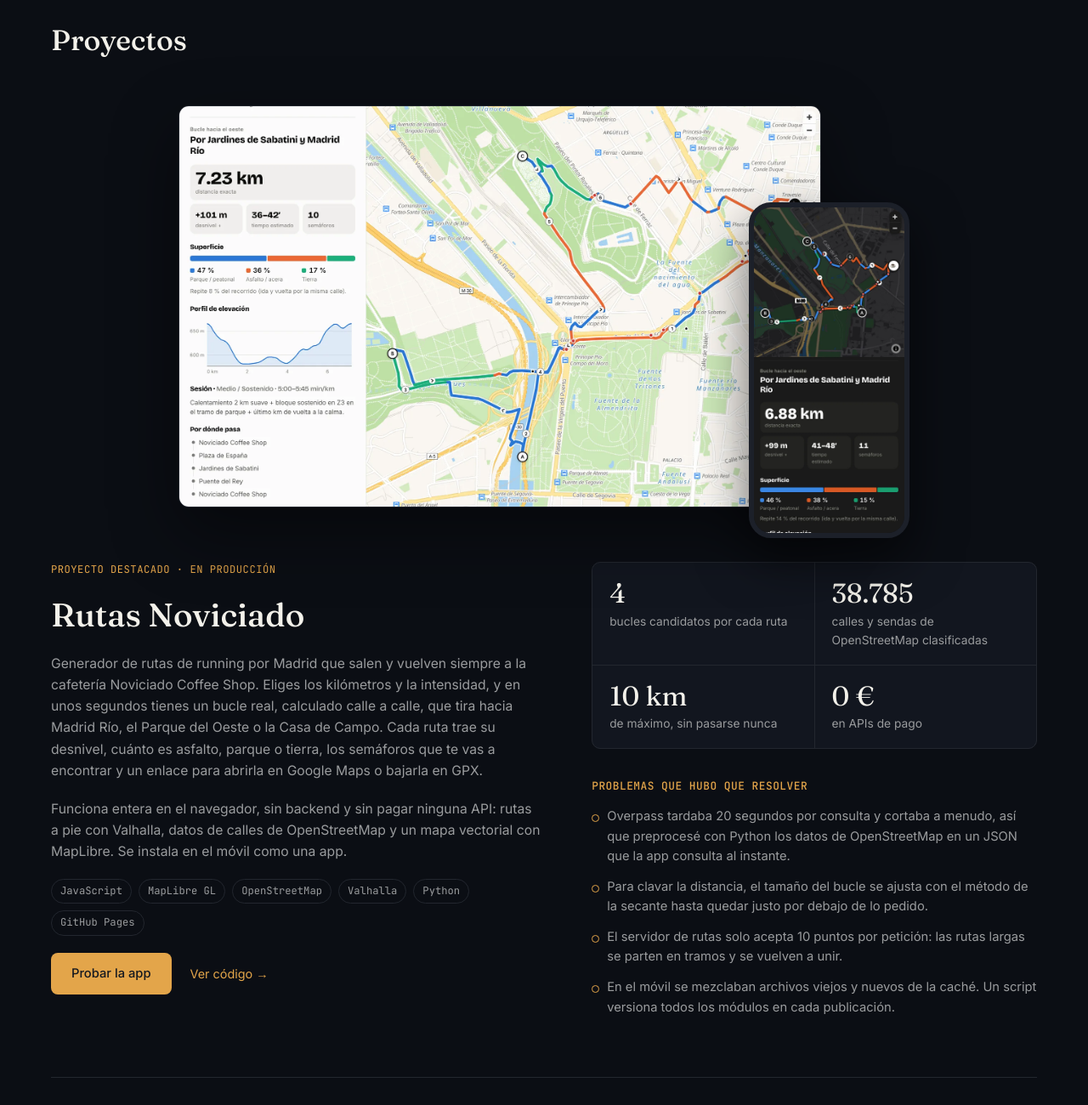
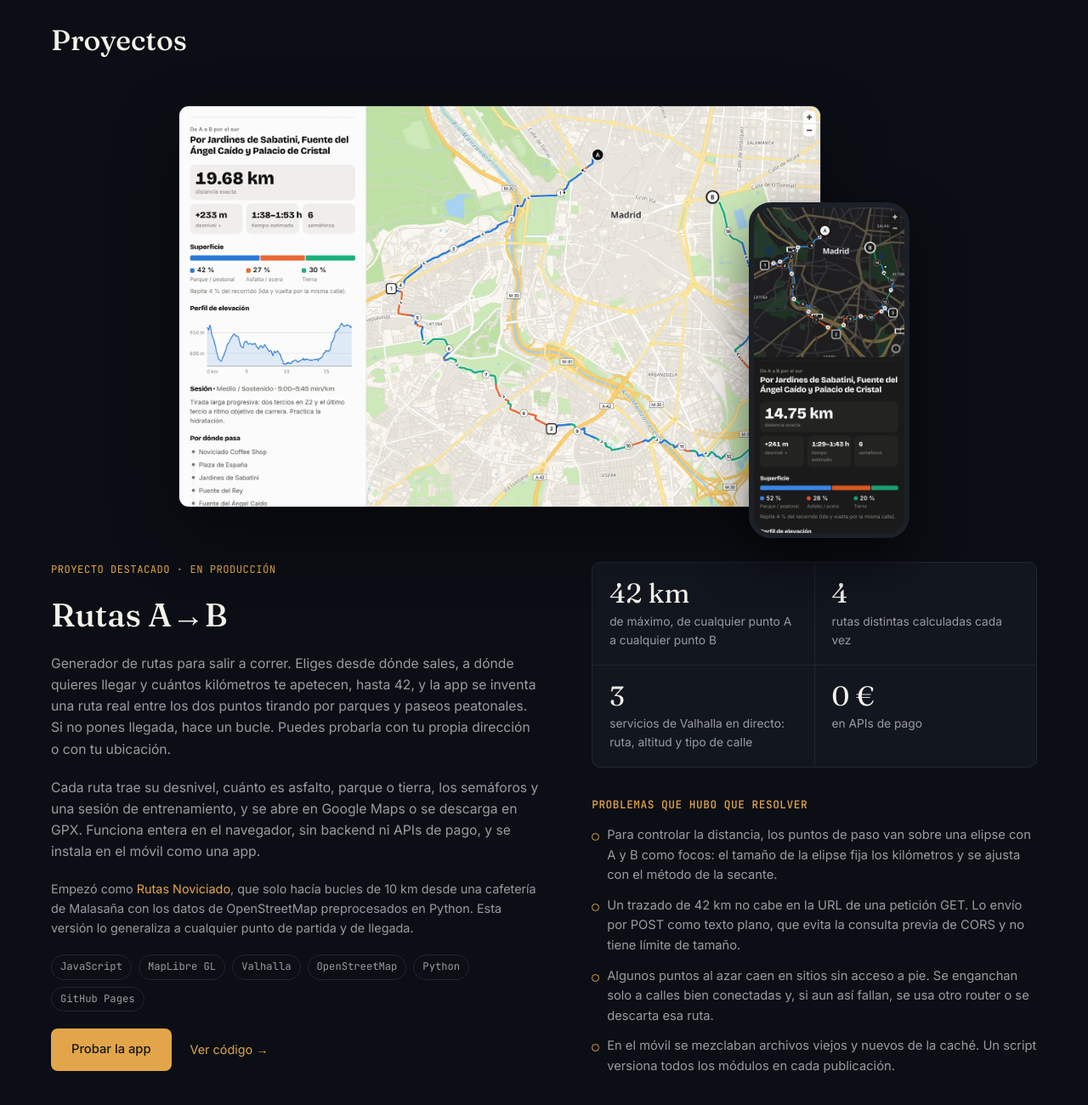
Before and after one commit to danielcs94/danielcs94.github.io, a plain HTML site: page index.html in a window 1280 px wide. Shown: the part 1540-2840 px from the top of the page at 85% size. Drawn offline with Linux system fonts and the light colour scheme.

Commit message:
Rutas A→B como proyecto destacado

```diff
--- a/index.html
+++ b/index.html
@@ -43,7 +43,7 @@
       </p>
       <div class="hero-actions">
         <a href="#proyectos" class="btn btn-primary">Ver proyectos</a>
-        <a href="mailto:danielclavero94@gmail.com" class="btn btn-ghost">Contactar</a>
+        <a href="mailto:danielclavero94@gmail.com" class="btn btn-ghost" data-goatcounter-click="portfolio-contactar">Contactar</a>
       </div>
     </div>
   </section>
@@ -54,7 +54,7 @@
       Soy Daniel, desarrollador full-stack en formación, actualmente cursando el ciclo de Desarrollo
       de Aplicaciones Web (DAW) en The Power Prometeo. Soy autodidacta por naturaleza: prefiero
       aprender construyendo proyectos reales antes que solo por teoría, y este portfolio es prueba
-      de ello — desde un generador de rutas de running que calcula bucles reales por Madrid, o
+      de ello — desde un generador de rutas de running que calcula recorridos reales entre dos puntos, o
       una tienda online completa con backend en Laravel y frontend en Angular, hasta
       una herramienta de automatización con Python y Playwright, pasando por un juego de rol en Java
       que aplica principios sólidos de programación orientada a objetos.
@@ -72,58 +72,62 @@
 
     <article class="project project-featured" data-reveal>
       <div class="featured-media">
-        <a href="https://danielcs94.github.io/rutas-noviciado/" target="_blank" rel="noopener" class="shot shot-desktop">
-          <img src="assets/rutas-escritorio.webp" width="1800" height="1125" loading="lazy"
-               alt="Rutas Noviciado en escritorio: bucle de 7,23 km por Jardines de Sabatini, Madrid Río y la Casa de Campo, con desnivel, superficie y perfil de elevación">
+        <a href="https://danielcs94.github.io/rutas-ab/" target="_blank" rel="noopener" class="shot shot-desktop" data-goatcounter-click="portfolio-captura-rutas-ab">
+          <img src="assets/rutas-ab-escritorio.webp" width="1800" height="1125" loading="lazy"
+               alt="Rutas A→B en escritorio: ruta de 19,68 km de Noviciado a la Puerta de Alcalá por Madrid Río y el Retiro, con desnivel, superficie y perfil de elevación">
         </a>
-        <a href="https://danielcs94.github.io/rutas-noviciado/" target="_blank" rel="noopener" class="shot shot-phone">
-          <img src="assets/rutas-movil.webp" width="780" height="1688" loading="lazy"
-               alt="Rutas Noviciado en el móvil, en modo oscuro">
+        <a href="https://danielcs94.github.io/rutas-ab/" target="_blank" rel="noopener" class="shot shot-phone" data-goatcounter-click="portfolio-captura-rutas-ab">
+          <img src="assets/rutas-ab-movil.webp" width="780" height="1688" loading="lazy"
+               alt="Rutas A→B en el móvil, en modo oscuro">
         </a>
       </div>
 
       <div class="featured-body">
         <div class="project-info">
           <p class="featured-tag">Proyecto destacado · en producción</p>
-          <h3>Rutas Noviciado</h3>
+          <h3>Rutas A→B</h3>
           <p class="project-desc">
-            Generador de rutas de running por Madrid que salen y vuelven siempre a la cafetería
-            Noviciado Coffee Shop. Eliges los kilómetros y la intensidad, y en unos segundos tienes
-            un bucle real, calculado calle a calle, que tira hacia Madrid Río, el Parque del Oeste o
-            la Casa de Campo. Cada ruta trae su desnivel, cuánto es asfalto, parque o tierra, los
-            semáforos que te vas a encontrar y un enlace para abrirla en Google Maps o bajarla en GPX.
+            Generador de rutas para salir a correr. Eliges desde dónde sales, a dónde quieres llegar y
+            cuántos kilómetros te apetecen, hasta 42, y la app se inventa una ruta real entre los dos
+            puntos tirando por parques y paseos peatonales. Si no pones llegada, hace un bucle. Puedes
+            probarla con tu propia dirección o con tu ubicación.
           </p>
           <p class="project-desc">
-            Funciona entera en el navegador, sin backend y sin pagar ninguna API: rutas a pie con
-            Valhalla, datos de calles de OpenStreetMap y un mapa vectorial con MapLibre. Se instala
-            en el móvil como una app.
+            Cada ruta trae su desnivel, cuánto es asfalto, parque o tierra, los semáforos y una sesión
+            de entrenamiento, y se abre en Google Maps o se descarga en GPX. Funciona entera en el
+            navegador, sin backend ni APIs de pago, y se instala en el móvil como una app.
+          </p>
+          <p class="project-desc featured-origin">
+            Empezó como <a href="https://danielcs94.github.io/rutas-noviciado/" target="_blank" rel="noopener" data-goatcounter-click="portfolio-probar-rutas-noviciado">Rutas Noviciado</a>,
+            que solo hacía bucles de 10 km desde una cafetería de Malasaña con los datos de OpenStreetMap
+            preprocesados en Python. Esta versión lo generaliza a cualquier punto de partida y de llegada.
           </p>
           <ul class="project-stack">
             <li>JavaScript</li>
             <li>MapLibre GL</li>
+            <li>Valhalla</li>
             <li>OpenStreetMap</li>
-            <li>Valhalla</li>
             <li>Python</li>
             <li>GitHub Pages</li>
           </ul>
           <div class="project-links featured-links">
-            <a href="https://danielcs94.github.io/rutas-noviciado/" target="_blank" rel="noopener" class="btn btn-primary">Probar la app</a>
-            <a href="https://github.com/danielcs94/rutas-noviciado" target="_blank" rel="noopener">Ver código →</a>
+            <a href="https://danielcs94.github.io/rutas-ab/" target="_blank" rel="noopener" class="btn btn-primary" data-goatcounter-click="portfolio-probar-rutas-ab">Probar la app</a>
+            <a href="https://github.com/danielcs94/rutas-ab" target="_blank" rel="noopener" data-goatcounter-click="portfolio-codigo-rutas-ab">Ver código →</a>
           </div>
         </div>
 
         <div class="featured-notes">
           <dl class="featured-facts">
-            <div><dt>4</dt><dd>bucles candidatos por cada ruta</dd></div>
-            <div><dt>38.785</dt><dd>calles y sendas de OpenStreetMap clasificadas</dd></div>
-            <div><dt>10 km</dt><dd>de máximo, sin pasarse nunca</dd></div>
+            <div><dt>42 km</dt><dd>de máximo, de cualquier punto A a cualquier punto B</dd></div>
+            <div><dt>4</dt><dd>rutas distintas calculadas cada vez</dd></div>
+            <div><dt>3</dt><dd>servicios de Valhalla en directo: ruta, altitud y tipo de calle</dd></div>
             <div><dt>0 €</dt><dd>en APIs de pago</dd></div>
           </dl>
           <h4>Problemas que hubo que resolver</h4>
           <ul class="featured-problems">
-            <li>Overpass tardaba 20 segundos por consulta y cortaba a menudo, así que preprocesé con Python los datos de OpenStreetMap en un JSON que la app consulta al instante.</li>
-            <li>Para clavar la distancia, el tamaño del bucle se ajusta con el método de la secante hasta quedar justo por debajo de lo pedido.</li>
-            <li>El servidor de rutas solo acepta 10 puntos por petición: las rutas largas se parten en tramos y se vuelven a unir.</li>
+            <li>Para controlar la distancia, los puntos de paso van sobre una elipse con A y B como focos: el tamaño de la elipse fija los kilómetros y se ajusta con el método de la secante.</li>
+            <li>Un trazado de 42 km no cabe en la URL de una petición GET. Lo envío por POST como texto plano, que evita la consulta previa de CORS y no tiene límite de tamaño.</li>
+            <li>Algunos puntos al azar caen en sitios sin acceso a pie. Se enganchan solo a calles bien conectadas y, si aun así fallan, se usa otro router o se descarta esa ruta.</li>
             <li>En el móvil se mezclaban archivos viejos y nuevos de la caché. Un script versiona todos los módulos en cada publicación.</li>
           </ul>
         </div>
@@ -145,7 +149,7 @@
           <li>MySQL</li>
         </ul>
         <div class="project-links">
-          <a href="https://github.com/danielcs94/Styleshop" target="_blank" rel="noopener">Ver código →</a>
+          <a href="https://github.com/danielcs94/Styleshop" target="_blank" rel="noopener" data-goatcounter-click="portfolio-codigo-styleshop">Ver código →</a>
         </div>
       </div>
       <div class="project-terminal">
@@ -167,7 +171,7 @@
           <li>POO</li>
         </ul>
         <div class="project-links">
-          <a href="https://github.com/danielcs94/JuegoDeRol" target="_blank" rel="noopener">Ver código →</a>
+          <a href="https://github.com/danielcs94/JuegoDeRol" target="_blank" rel="noopener" data-goatcounter-click="portfolio-codigo-juegoderol">Ver código →</a>
         </div>
       </div>
       <div class="project-terminal">
@@ -191,7 +195,7 @@
           <li>MySQL</li>
         </ul>
         <div class="project-links">
-          <a href="https://github.com/danielcs94/Tracker_ig" target="_blank" rel="noopener">Ver código →</a>
+          <a href="https://github.com/danielcs94/Tracker_ig" target="_blank" rel="noopener" data-goatcounter-click="portfolio-codigo-tracker_ig">Ver código →</a>
         </div>
       </div>
       <div class="project-terminal">
@@ -235,9 +239,11 @@
 </main>
 
 <footer class="site-footer">
-  <p>Diseñado y construido por Daniel Clavero Sánchez.</p>
+  <p>Diseñado y construido por Daniel Clavero Sánchez. Estadísticas de visitas anónimas con GoatCounter, sin cookies.</p>
 </footer>
 
 <script src="script.js"></script>
+<!-- Estadísticas anónimas de visitas (GoatCounter: sin cookies) -->
+<script data-goatcounter="https://danielcs.goatcounter.com/count" async src="https://gc.zgo.at/count.js"></script>
 </body>
 </html>
--- a/styles.css
+++ b/styles.css
@@ -389,6 +389,9 @@ a { color: inherit; text-decoration: none; }
 
 .project-featured h3 { font-size: 2.4rem; }
 
+.featured-origin { font-size: 0.9rem; }
+.featured-origin a { color: var(--accent); }
+
 .featured-links {
   display: flex;
   align-items: center;
```
Also changed, not shown: assets/rutas-ab-escritorio.webp (added), assets/rutas-ab-movil.webp (added), assets/rutas-escritorio.webp (deleted), assets/rutas-movil.webp (deleted), 1 other file.
